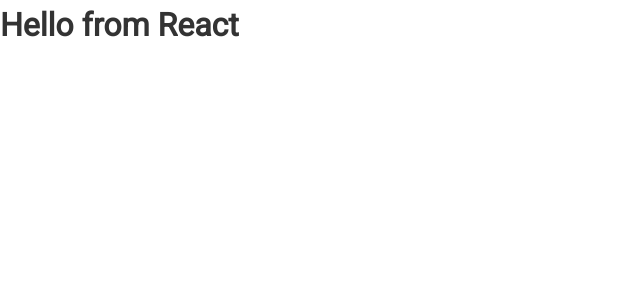
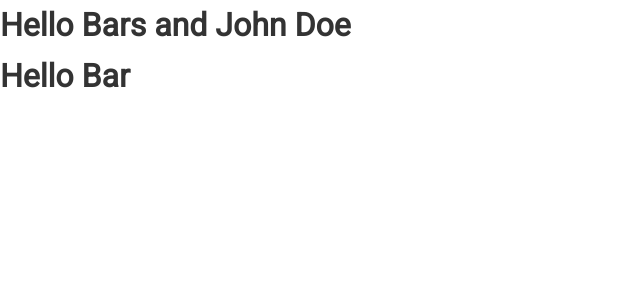
Before and after one commit to strah94/gitFind, a React (Create React App) app: page / in a window 1280 px wide. Shown: the top 300 px of the page, without its empty margins (0-640 px from the left). Built offline with nearby package versions, Linux system fonts and the light colour scheme.

Commit message:
Expressions and Conditionals

```diff
--- a/src/App.js
+++ b/src/App.js
@@ -2,10 +2,22 @@
 import React, { Component } from 'react';
 
 class App extends Component {
+  foo1 = () => 'Bars'; //class method
+
   render() {
+    const name = 'John Doe';
+    const loading = true;
+    const foo = () => 'Bar'; //function
+    const showName = true;
+
     return (
+      //must have only one parent element
+      //we can use React.Fragment(ghost element) if we don't want div to be parent element
       <div className="App">
-        <h1>Hello from React</h1>
+        <h1>
+          Hello {this.foo1()} and {showName && name}
+        </h1>
+        <h1>Hello {foo()}</h1>
       </div>
     );
   }
```
Also changed, not shown: 1 other file (tests, documents, lock files or other folders).
